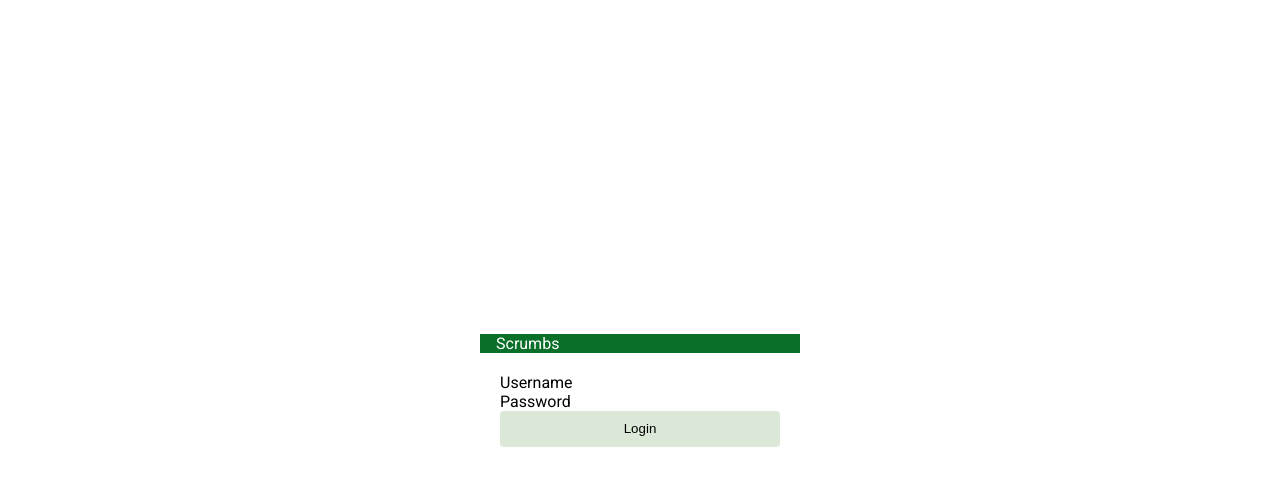
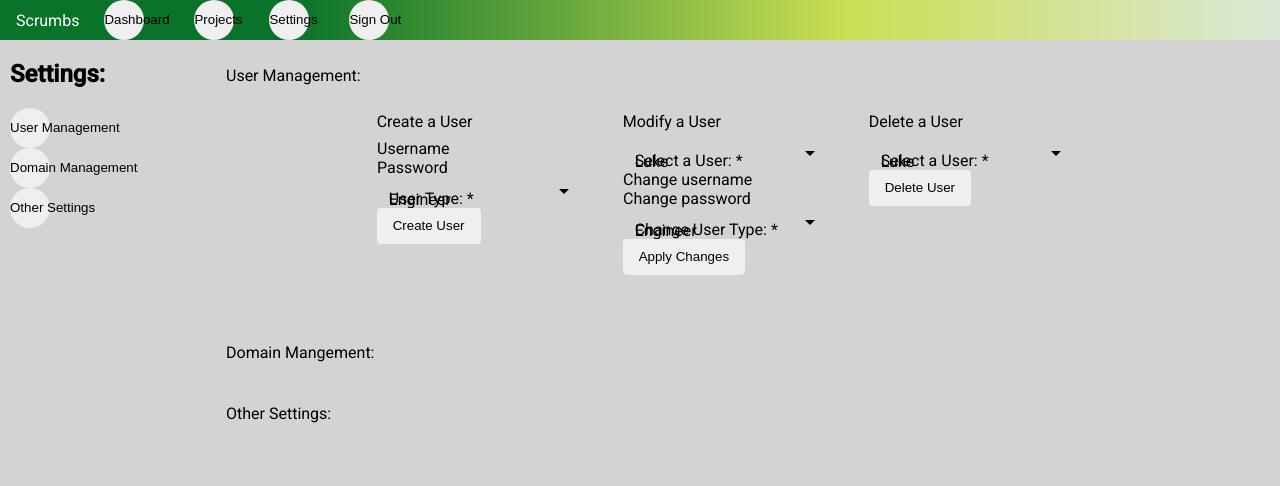
Before and after one commit to dsm1015/scrumbs, an Angular app in the folder my-app/: page /settings in a window 1280 px wide. Before the commit this address led to /login. Shown: the top 486 px of the page. Built offline with nearby package versions, Linux system fonts and the light colour scheme.

Commit message:
worked on admin page

```diff
--- a/my-app/src/app/app-routing.module.ts
+++ b/my-app/src/app/app-routing.module.ts
@@ -4,7 +4,8 @@ import { RouterModule, Routes } from '@angular/router';
 import { DashboardComponent } from './protected/dashboard/dashboard.component';
 import { ProjectManagerComponent } from './protected/project-manager/project-manager.component';
 import { LoginComponent } from './public/login/login.component';
-import { AuthenticationGaurd } from './security/authentication.gaurd'
+import { AdminComponent } from './protected/admin/admin.component'
+import { AuthenticationGaurd } from './security/authentication.gaurd';
 
 //Angular Material Imports
 import { FlexLayoutModule } from '@angular/flex-layout'; //flex layout
@@ -20,6 +21,7 @@ const routes: Routes = [
   { path: 'login', component: LoginComponent },
   { path: 'dashboard', component: DashboardComponent }, //, canActivate: [AuthenticationGaurd]
   { path: 'projects', component: ProjectManagerComponent }, //canActivate: [AuthenticationGaurd],
+  { path: 'settings', component: AdminComponent },
   {
     path: '**',
     redirectTo: 'login',
--- /dev/null
+++ b/my-app/src/app/protected/admin/admin.component.css
@@ -0,0 +1,37 @@
+.top-nav-bar {
+    background: rgb(9,115,41);
+    background: linear-gradient(90deg, rgba(9,115,41,1) 23%, rgba(202,223,82,1) 66%, rgba(219,232,216,1) 100%);
+    color: white;
+  }
+
+  .sidenav {
+      width: 100vw;
+      height: 95vh;
+      /*background-color: #0A7029;*/
+      background-color: lightgray;
+
+    }
+
+  mat-drawer {
+      width: 200px;
+    }
+
+  .setting-list {
+      padding-left: 10px;
+    }
+
+  .project-card {
+    margin-left: 10px;
+    margin-top: 10px;
+    margin-bottom: 10px;
+  }
+
+  .login-button {
+    background-color: #DBE8D8;
+}
+
+.admin-card{
+  margin-top: 30px;
+  margin-right: 10px;
+  margin-bottom: 10px;
+}
--- /dev/null
+++ b/my-app/src/app/protected/admin/admin.component.html
@@ -0,0 +1,128 @@
+<body>
+    <!-- Top nav bar -->
+    <div>
+        <mat-toolbar class="top-nav-bar">
+            <span class="title">Scrumbs</span>
+            <span class="spacer" style="width: 25px;"></span>
+            <button mat-icon-button routerLink='/dashboard'>Dashboard</button>
+            <span class="spacer" style="width: 50px;"></span>
+            <button mat-icon-button routerLink='/projects'>Projects</button>
+            <span class="spacer" style="width: 35px;"></span>
+            <button mat-icon-button routerLink="'/admin">Settings</button>
+            <span class="spacer" style="width: 40px;"></span>
+            <button mat-icon-button>Sign Out</button>
+        </mat-toolbar>
+    </div>
+
+    <!-- Left nav bar -->
+    <div>
+        <mat-drawer-container class="sidenav">
+            <mat-drawer mode="side" class="setting-list" opened>
+                <h2>Settings:</h2>
+                <button mat-icon-button>User Management</button>
+                <br>
+                <button mat-icon-button>Domain Management</button>
+                <br>
+                <button mat-icon-button>Other Settings</button>
+            </mat-drawer>
+            <mat-drawer-content>
+                <!-- Cards for varying project tasks -->
+                <div>
+                    <mat-card class="project-card" fxLayout="row">
+                        <mat-card-title>
+                            User Management:
+                        </mat-card-title>
+                        <div> <!-- User Creation -->
+                            <mat-card fxFlex="50" fxFlex="stretch" class="admin-card">
+                                <mat-card-title>
+                                    Create a User
+                                </mat-card-title>
+                                <mat-form-field>
+                                    <input matInput placeholder="Username">
+                                </mat-form-field>
+                                <br>
+                                <mat-form-field>
+                                    <input matInput type="password" placeholder="Password">
+                                </mat-form-field>
+                                <br>
+                                <mat-form-field appearance="fill">
+                                    <mat-label>User Type:</mat-label>
+                                    <select matNativeControl required>
+                                        <option value="engineer">Engineer</option>
+                                        <option value="master">Master</option>
+                                        <option value="stakeholder">Stakeholder</option>
+                                    </select>
+                                </mat-form-field>
+                                <br>
+                                <button mat-raised-button class="admin-button" type="submit">Create User</button>
+                            </mat-card>
+                        </div>
+                        <div> <!-- User Modification -->
+                            <mat-card fxFlex="50" fxFlex="stretch" class="admin-card">
+                                <mat-card-title>
+                                    Modify a User
+                                </mat-card-title>
+                                <mat-form-field appearance="fill">
+                                    <mat-label>Select a User:</mat-label>
+                                    <select matNativeControl required>
+                                        <option value="user1">Luke</option>
+                                        <option value="user2">Douglas</option>
+                                        <option value="user3">Alec</option>
+                                    </select>
+                                </mat-form-field>
+                                <br>
+                                <mat-form-field>
+                                    <input matInput placeholder="Change username">
+                                </mat-form-field>
+                                <br>
+                                <mat-form-field>
+                                    <input matInput type="password" placeholder="Change password">
+                                </mat-form-field>
+                                <br>
+                                <mat-form-field appearance="fill">
+                                    <mat-label>Change User Type:</mat-label>
+                                    <select matNativeControl required>
+                                        <option value="engineer">Engineer</option>
+                                        <option value="master">Master</option>
+                                        <option value="stakeholder">Stakeholder</option>
+                                    </select>
+                                </mat-form-field>
+                                <br>
+                                <button mat-raised-button class="admin-button" type="submit">Apply Changes</button>
+                            </mat-card>
+                        </div>
+                        <div> <!-- User Deletion -->
+                            <mat-card fxFlex="50" fxFlex="stretch" class="admin-card">
+                                <mat-card-title>
+                                    Delete a User
+                                </mat-card-title>
+                                <mat-form-field appearance="fill">
+                                    <mat-label>Select a User:</mat-label>
+                                    <select matNativeControl required>
+                                        <option value="user1">Luke</option>
+                                        <option value="user2">Douglas</option>
+                                        <option value="user3">Alec</option>
+                                    </select>
+                                </mat-form-field>
+                                <br>
+                                <button mat-raised-button class="admin-button" type="submit">Delete User</button>
+                            </mat-card>
+                        </div>
+                    </mat-card>
+
+                    <mat-card class="project-card">
+                        <mat-card-title>
+                            Domain Mangement:
+                        </mat-card-title>
+                    </mat-card>
+
+                    <mat-card class="project-card">
+                        <mat-card-title>
+                            Other Settings:
+                        </mat-card-title>
+                    </mat-card>
+                </div>
+            </mat-drawer-content>
+        </mat-drawer-container>
+    </div>
+</body>
--- /dev/null
+++ b/my-app/src/app/protected/admin/admin.component.ts
@@ -0,0 +1,16 @@
+import { Component, OnInit } from '@angular/core';
+
+@Component({
+    selector: 'app-admin',
+    templateUrl: './admin.component.html',
+    styleUrls: ['./admin.component.css']
+})
+
+export class AdminComponent implements OnInit {
+
+    constructor(){}
+
+    ngOnInit(): void {
+
+    }
+}
--- a/my-app/src/app/protected/dashboard/dashboard.component.html
+++ b/my-app/src/app/protected/dashboard/dashboard.component.html
@@ -8,7 +8,7 @@
             <span class="spacer" style="width: 50px;"></span>
             <button mat-icon-button routerLink='/projects'>Projects</button>
             <span class="spacer" style="width: 35px;"></span>
-            <button mat-icon-button>Settings</button>
+            <button mat-icon-button routerLink='/settings'>Settings</button>
             <span class="spacer" style="width: 40px;"></span>
             <button mat-icon-button>Sign Out</button>
         </mat-toolbar>
--- a/my-app/src/app/protected/project-manager/project-manager.component.html
+++ b/my-app/src/app/protected/project-manager/project-manager.component.html
@@ -8,7 +8,7 @@
             <span class="spacer" style="width: 50px;"></span>
             <button mat-icon-button routerLink='/projects'>Projects</button>
             <span class="spacer" style="width: 35px;"></span>
-            <button mat-icon-button>Settings</button>
+            <button mat-icon-button routerLink='/settings'>Settings</button>
             <span class="spacer" style="width: 40px;"></span>
             <button mat-icon-button>Sign Out</button>
         </mat-toolbar>
--- a/my-app/src/app/public/login/login.component.html
+++ b/my-app/src/app/public/login/login.component.html
@@ -8,8 +8,8 @@
 
             <mat-form-field>
                 <input matInput type="password" placeholder="Password">
-              </mat-form-field>
-              <button mat-raised-button class="login-button" type="submit">Login</button>
-          </form>
+            </mat-form-field>
+            <button mat-raised-button class="login-button" type="submit">Login</button>
+        </form>
     </mat-card>
 </div>
--- a/my-app/src/styles.css
+++ b/my-app/src/styles.css
@@ -5,3 +5,6 @@ body { margin: 0; font-family: Roboto, "Helvetica Neue", sans-serif; }
 
 html, body { height: 100%; }
 body { margin: 0; font-family: Roboto, "Helvetica Neue", sans-serif; }
+
+html, body { height: 100%; }
+body { margin: 0; font-family: Roboto, "Helvetica Neue", sans-serif; }
```
Also changed, not shown: my-app/src/app/app.module.ts (+8 -4 lines).
